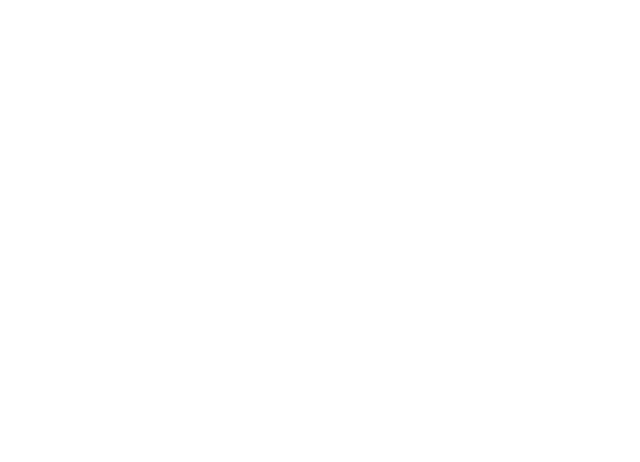
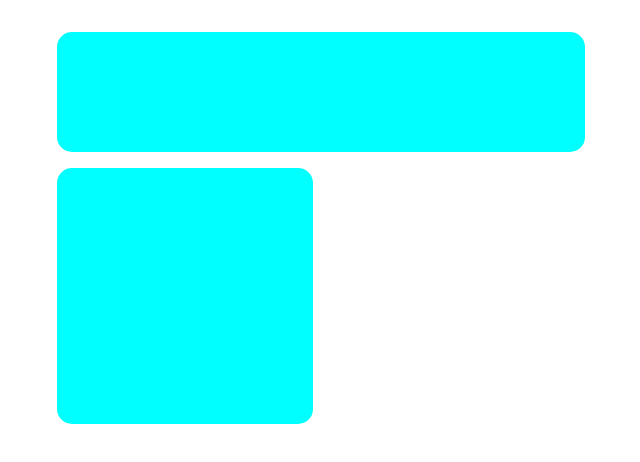
Before and after one commit to SHYY-FLA/FLA-Dashboard, a React (Vite) app: page / in a window 1280 px wide. Shown: the top 462 px of the page, without its empty margins (183-823 px from the left). Built offline with nearby package versions, Linux system fonts and the light colour scheme.

Commit message:
feat: element wrapper

```diff
--- a/src/App.tsx
+++ b/src/App.tsx
@@ -11,11 +11,12 @@ type DetailOptionsPos = {
 const App = () => {
     const [viewOptions, setViewOptions] = useState(false)
     const [editMode, setEditMode] = useState(false)
-    const detailOptionsPos = useRef<DetailOptionsPos>({ x: 0, y: 0 })
+    // const detailOptionsPos = useRef<DetailOptionsPos>({ x: 0, y: 0 })
+    const [detailOptionsPos, setDetailOptionsPos] = useState<DetailOptionsPos>({ x: 0, y: 0 })
 
     const handleContextMenu = (e: React.MouseEvent) => {
         e.preventDefault();
-        detailOptionsPos.current = { x: e.clientX, y: e.clientY };
+        setDetailOptionsPos({ x: e.clientX, y: e.clientY })
         setViewOptions(true);
     };
 
@@ -25,7 +26,7 @@ const App = () => {
 
     useEffect(() => {
         window.addEventListener('contextmenu', (e) => {
-            if (((e.target as HTMLElement).className).includes("_FLA_DASHBOARD_BASE"))
+            if (((e.target as HTMLElement).className).includes("_FLA_DASHBOARD"))
                 return;
             setViewOptions(false);
         })
@@ -48,8 +49,8 @@ const App = () => {
                            background={"white"}
                            edit={editMode}
                            onContextMenu={handleContextMenu}/>
-            {viewOptions? <DetailOption x={detailOptionsPos.current.x}
-                                        y={detailOptionsPos.current.y}
+            {viewOptions? <DetailOption x={detailOptionsPos.x}
+                                        y={detailOptionsPos.y}
                                         editModeStatus={editMode}
                                         editModeHandler={editModeHandler}/> : null}
         </>
--- a/src/components/dashboard/NodeLocationCalculation.ts
+++ b/src/components/dashboard/NodeLocationCalculation.ts
@@ -1,4 +1,4 @@
-type Props = {
+type NLCProps = {
     width: number
     height: number
     column: number
@@ -6,7 +6,7 @@ type Props = {
     gap: number
 }
 
-export const NLC = (props: Props) => {
+export const NLC = (props: NLCProps) => {
     const totalHorizontalGap = props.gap * (props.column - 1);
     const totalVerticalGap = props.gap * (props.row - 1);
 
@@ -14,7 +14,25 @@ export const NLC = (props: Props) => {
     const nodeWidth = (props.width - totalHorizontalGap) / props.column;
     const nodeHeight = (props.height - totalVerticalGap) / props.row;
 
-    console.log(totalHorizontalGap, totalVerticalGap, nodeWidth, nodeHeight);
-
     return { width: nodeWidth, height: nodeHeight };
 }
+
+type Position = { top: number; left: number }
+const locToPos = new Map<number, Position>()
+const posToLoc = new Map<string, number>()
+
+export const addMapping = (location: number, position: Position) => {
+    locToPos.set(location, position);
+
+    const key = `${position.top},${position.left}`;
+    posToLoc.set(key, location);
+}
+
+export const getPosition = (location: number): Position | undefined => {
+    return locToPos.get(location)
+}
+
+export const getLocation = (position: Position): number | undefined => {
+    const key = `${position.top},${position.left}`
+    return posToLoc.get(key)
+}
--- a/src/components/dashboard/base/DashboardBase.tsx
+++ b/src/components/dashboard/base/DashboardBase.tsx
@@ -1,7 +1,8 @@
 import * as _ from './style.ts'
 import {useEffect, useMemo, useRef} from "react";
 import DashboardNode from "../node/DashboardNode.tsx";
-import {NLC} from "../NodeLocationCalculation.ts";
+import {addMapping, getPosition, NLC} from "../NodeLocationCalculation.ts";
+import Element from "../element/Element.tsx";
 
 type Props = {
     width: number
@@ -33,12 +34,29 @@ type NodeData = {
 }
 
 const DashboardBase = (props: Props) => {
-    const { width, height, column, row, gap = 8, ...restProps } = props;
+    const { width, height, column, row, gap = 8 } = props;
 
     // 1. useRef 대신 useMemo를 사용하여 props 변경 시에도 크기가 재계산되도록 합니다.
     const nodeSize = useMemo(() => {
         return NLC(props)
     }, [props]);
+
+    const nodeData = [
+        {
+            location: 0,
+            width: 2,
+            height: 1,
+        },
+        {
+            location: 3,
+            width: 1,
+            height: 2,
+        }
+    ]
+
+    useEffect(() => {
+
+    }, []);
 
     return (
         // style.ts 에서는 flex 컨테이너 역할만 하도록 설정
@@ -55,16 +73,39 @@ const DashboardBase = (props: Props) => {
                 <div key={`row-${rowIndex}`}
                      style={{ display: "flex", gap: `${gap}px` }}
                      className={"_FLA_DASHBOARD_BASE_ROW"}>
-                    {[...Array(column).keys()].map((colIndex) => (
-                        <DashboardNode
-                            key={`node-${rowIndex}-${colIndex}`}
-                            width={nodeSize.width}
-                            height={nodeSize.height}
-                            {...restProps}
-                        />
-                    ))}
+                    {[...Array(column).keys()].map(
+                        (colIndex) => {
+                            addMapping((colIndex) + (rowIndex * column), { top: rowIndex, left: colIndex })
+                            return (
+                                <DashboardNode
+                                    key={`node-${rowIndex}-${colIndex}`}
+                                    width={nodeSize.width}
+                                    height={nodeSize.height}
+                                    radius={props.radius}
+                                    primary={props.primary}
+                                    edit={props.edit}
+                                >
+                                </DashboardNode>
+                            )
+                        }
+
+                    )}
                 </div>
             ))}
+
+            {nodeData.map((index) => {
+                const loc: { top: number; left: number } | undefined
+                            = getPosition(index.location)
+                if (loc != undefined)
+                    return (
+                        <Element top={loc.top * (nodeSize.height + gap)}
+                                 left={loc.left * (nodeSize.width + gap)}
+                                 width={nodeSize.width * index.width + (gap * (index.width - 1))}
+                                 height={nodeSize.height * index.height + (gap * (index.height - 1))}
+                                 radius={props.radius}
+                                 key={index.location}/>
+                    )
+            })}
         </_.DashboardBase>
     );
 };
--- a/src/components/dashboard/base/style.ts
+++ b/src/components/dashboard/base/style.ts
@@ -12,6 +12,7 @@ export const DashboardBase = styled.section<DashboardBaseProps>`
     height: ${(props) => `${props.$height}px`};
     background-color: ${(props) => props.$background};
     border-radius: ${(props) => `${props.$radius}px`};
+    position: relative;
     display: flex;
     flex-direction: column;
     justify-content: space-between;
--- a/src/components/dashboard/element/Element.tsx
+++ b/src/components/dashboard/element/Element.tsx
@@ -3,12 +3,18 @@ import * as _ from './style.ts'
 type Props = {
     width: number
     height: number
+    top: number
+    left: number
+    radius: number
 }
 
 const Element = (props: Props) => {
     return (
-        <_.ElementWrapper width={props.width}
-                          height={props.height}>
+        <_.ElementWrapper top={props.top}
+                          left={props.left}
+                          width={props.width}
+                          height={props.height}
+                          radius={props.radius}>
 
         </_.ElementWrapper>
     )
--- a/src/components/dashboard/element/style.ts
+++ b/src/components/dashboard/element/style.ts
@@ -1,12 +1,19 @@
 import styled from "styled-components";
 
 type ElementWrapperProps = {
-    width: number;
-    height: number;
+    top: number
+    left: number
+    width: number
+    height: number
+    radius: number
 }
 
 export const ElementWrapper = styled.div<ElementWrapperProps>`
+    position: absolute;
     background-color: aqua;
     width: ${props => `${props.width}px`};
     height: ${props => `${props.height}px`};
+    top: ${props => `${props.top}px`};
+    left: ${props => `${props.left}px`};
+    border-radius: ${props => `${props.radius}px`};
 `
```
